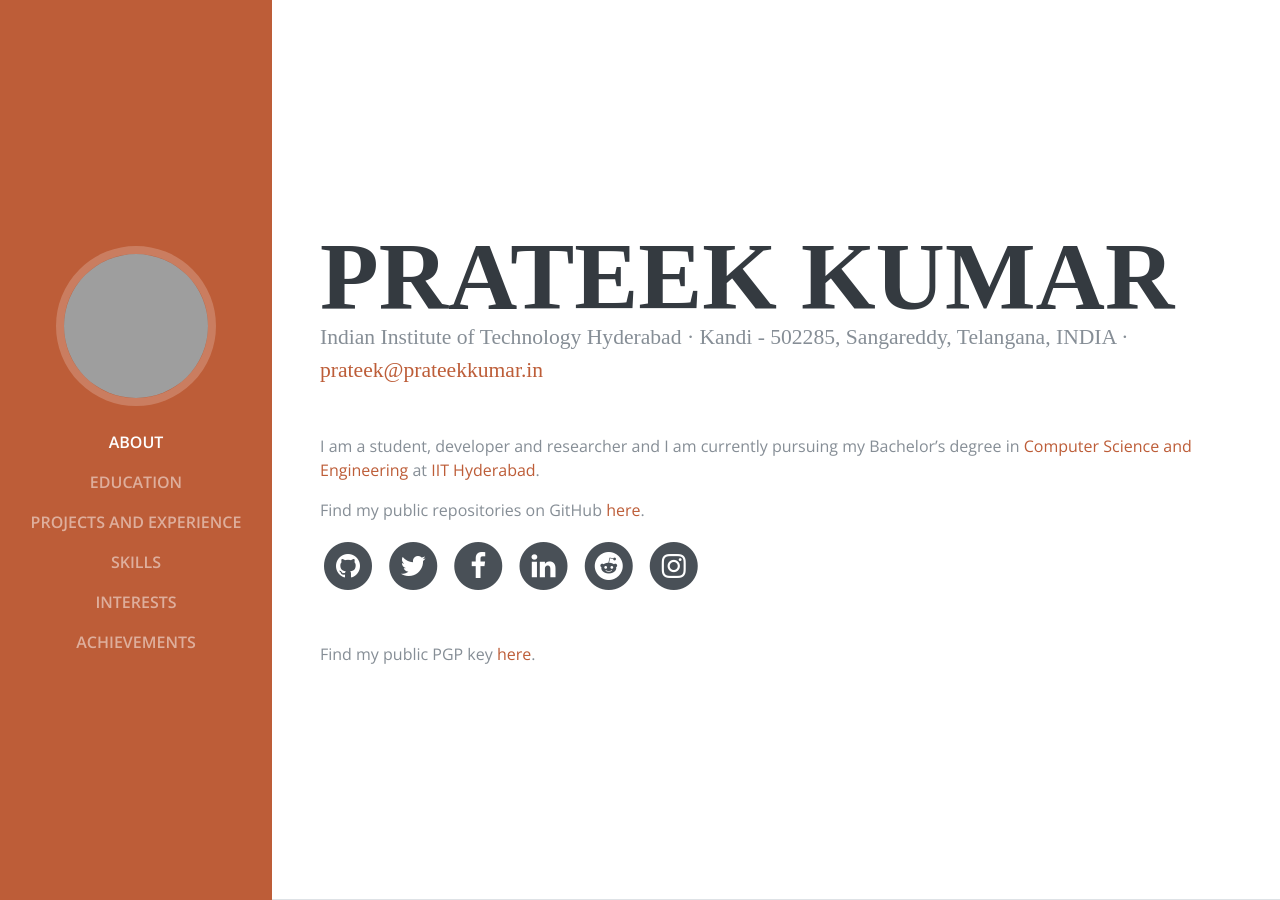
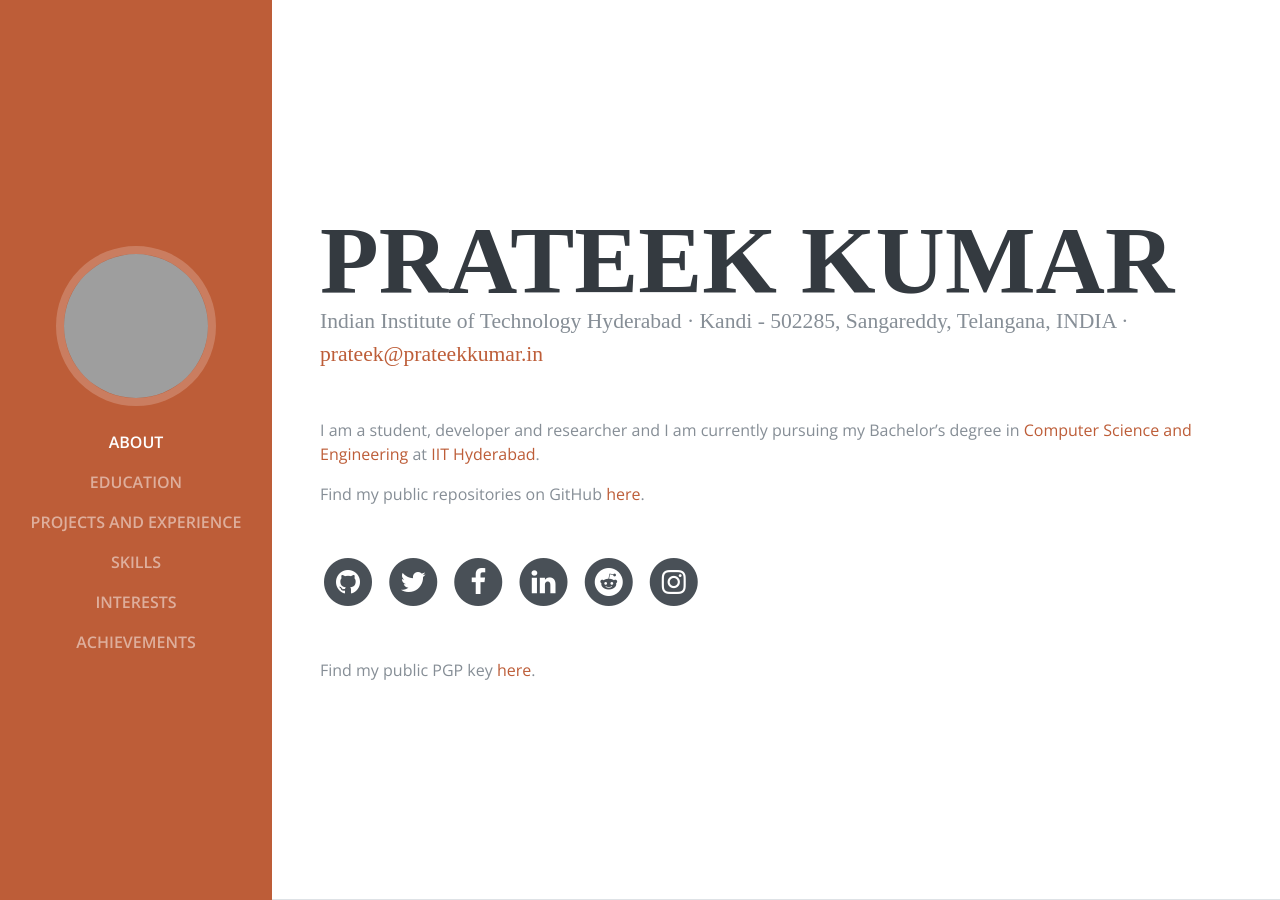
Before and after one commit to prateekkumarweb/website-jekyll, a Jekyll site: the page built from index.html, in a window 1280 px wide and 900 px high. Built offline with Jekyll 4.4.1, drawn with Linux system fonts in a browser that asks for light colours; nearby versions of some CDN libraries; some web fonts are replaced; grey boxes are pictures that could not be loaded.

Commit message:
Fix duplicate </p> generation after markdownify
Signed-off-by: Prateek Kumar <prateek@prateekkumar.in>

```diff
--- a/index.html
+++ b/index.html
@@ -26,7 +26,7 @@
       </a>
     </div>
 
-    <p class="mb-5">{{site.data.me.about | markdownify}}</p>
+    <div class="mb-5">{{site.data.me.about | markdownify}}</div>
 
     <ul class="list-inline list-social-icons mb-5">
       {% for link in site.data.me.handles %}
@@ -55,7 +55,7 @@
         <h3 class="mb-0">{{edu.institute}}</h3>
         <div class="subheading mb-3"><span class="small">{{edu.address}}</span></div>
         <div>{{edu.course}}</div>
-        <p>{{edu.score | markdownify}}</p>
+        <div>{{edu.score | markdownify}}</div>
       </div>
       <div class="resume-date text-md-right">
         <span class="text-primary">{{edu.period}}</span>
@@ -74,7 +74,7 @@
       <div class="resume-content mr-auto">
         <h3 class="mb-0">{{project.title}}</h3>
         <div class="subheading mb-3">{{project.subtitle}}</div>
-        <p>{{project.description | markdownify}}</p>
+	<div>{{project.description | markdownify}}</div>
         {% if project.links %}
         <div>
           <h6 style="display:inline;">Links: </h6>
```
